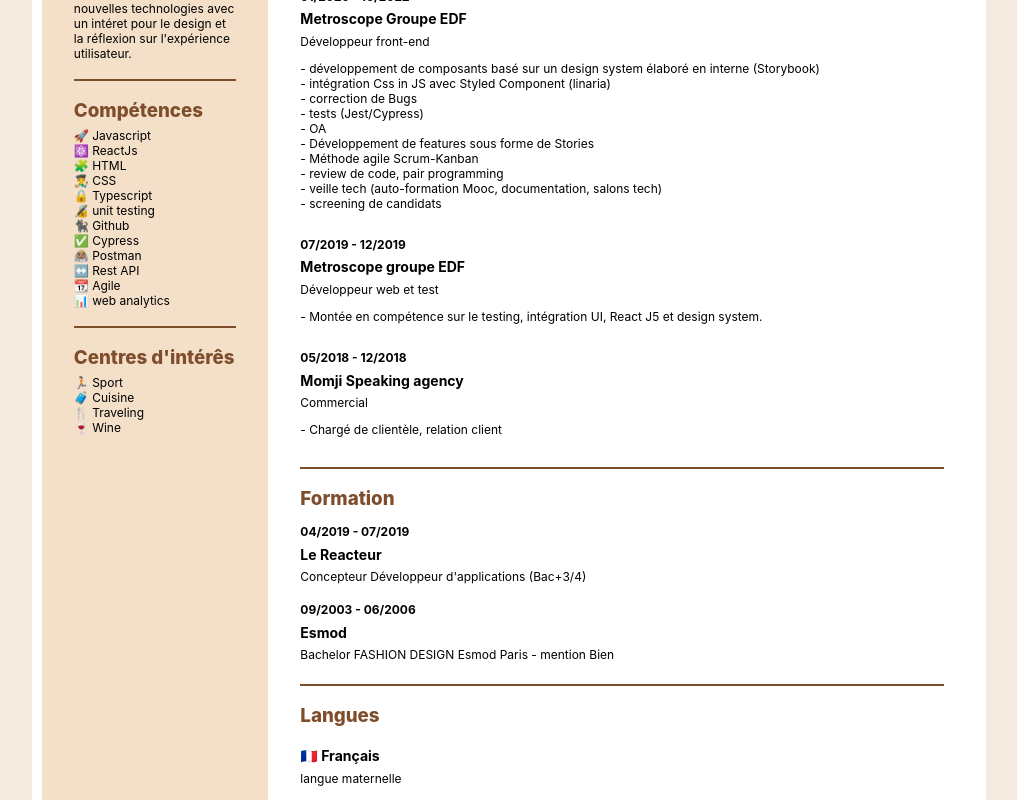
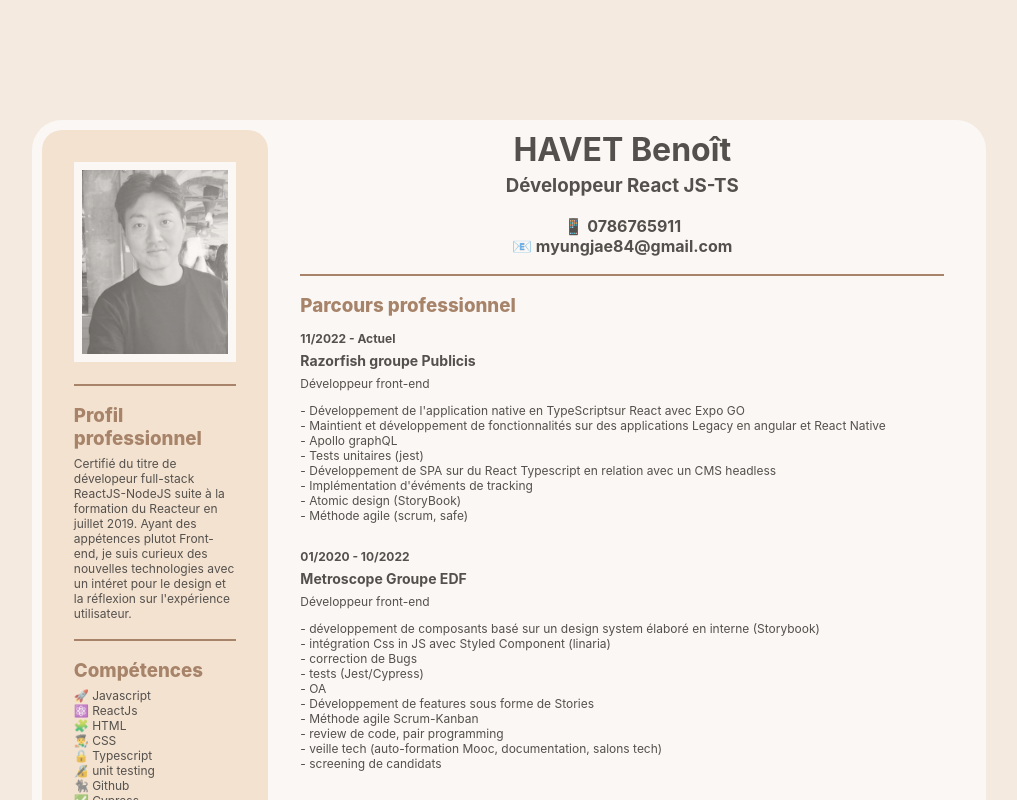
Before and after one commit to BENOITHAVETlmj/resume-2024, a React (Create React App) app: page / in a window 1280 px wide. Shown: the part 440-1240 px from the top of the page, without its empty margins (131-1148 px from the left). Built offline with nearby package versions, Linux system fonts and the light colour scheme.

Commit message:
add some blur effect with framer

```diff
--- a/package.json
+++ b/package.json
@@ -11,6 +11,7 @@
     "@types/react": "^18.2.45",
     "@types/react-dom": "^18.2.18",
     "classnames": "^2.5.1",
+    "framer-motion": "^11.1.7",
     "react": "^18.2.0",
     "react-dom": "^18.2.0",
     "react-scripts": "5.0.1",
--- a/src/App.tsx
+++ b/src/App.tsx
@@ -3,16 +3,36 @@ import Container from "./component/Container";
 import Header from "./component/Header";
 import SidePanel from "./component/SidePanel";
 import ProfilePicture from "./component/ProfilePicture";
-import { Suspense, useEffect, useState } from "react";
+import { Suspense, useEffect, useRef, useState } from "react";
 import Section from "./component/Section";
 import SubSection, { List, ListElement } from "./component/SubSection";
 import { Background, Career, Data, LanguageSkill } from "./types/global";
+import { motion, useMotionValueEvent, useScroll } from "framer-motion";
+import classNames from "classnames";
 
 const Wrapper = styled.div`
   height: 100%;
-  background: #f4eae0;
   display: flex;
   justify-content: center;
+  filter: blur(6em);
+  opacity: 0.6;
+  transition: filter 0.5s ease-out, opacity 0.5s ease-out;
+  &.--unblur {
+    filter: blur(0);
+    opacity: 1;
+  }
+  padding-bottom: 100px;
+`;
+
+const Buffer = styled.div`
+  height: 70vh;
+  filter: blur(6em);
+  opacity: 0.6;
+  transition: filter 0.5s ease-out, opacity 0.5s ease-out;
+  &.--unblur {
+    filter: blur(0);
+    opacity: 1;
+  }
 `;
 
 const RightSide = styled.div`
@@ -24,6 +44,9 @@ const RightSide = styled.div`
 function App() {
   const [data, setData] = useState<any | undefined>();
   const [errorMessage, setErrorMessage] = useState("");
+  const ref = useRef(null);
+
+  const [isBlured, setIsBlured] = useState<boolean>(false);
 
   useEffect(() => {
     const fetchData = async () => {
@@ -99,12 +122,38 @@ function App() {
     ));
   };
 
+  const { scrollYProgress } = useScroll({
+    target: ref,
+    offset: ["start 0.8", "start start"],
+  });
+
+  useMotionValueEvent(scrollYProgress, "change", (latest) => {
+    latest > 0.5 && setIsBlured(true);
+    latest < 0.5 && setIsBlured(false);
+  });
+
   return (
     <Suspense fallback={<p>Loading...</p>}>
-      <Wrapper className="App">
+      <Buffer
+        className={classNames({
+          "--unblur": isBlured,
+        })}
+      />
+      <Wrapper
+        as={motion.div}
+        className={classNames("App", {
+          "--unblur": isBlured,
+        })}
+        ref={ref}
+        style={{ opacity: scrollYProgress }}
+      >
         <Container>
           <>
-            <SidePanel>
+            <SidePanel
+              className={classNames("App", {
+                "--unblur": isBlured,
+              })}
+            >
               <>
                 <ProfilePicture />
                 <Section
--- a/src/component/Container.tsx
+++ b/src/component/Container.tsx
@@ -5,6 +5,7 @@ const Wrapper = styled.div`
   display: flex;
   padding: 10px;
   width: 50%;
+  border-radius: 30px;
   @media (max-width: 1700px) {
     width: 60%;
   }
--- a/src/component/SidePanel.tsx
+++ b/src/component/SidePanel.tsx
@@ -3,12 +3,14 @@ import { styled } from "styled-components";
 const Wrapper = styled.div`
   background: #f4dfc8;
   color: #000000;
+  border-radius: 20px;
 `;
 
 interface SidePanelProps {
   children: JSX.Element;
+  className?: string;
 }
 
-export default function SidePanel({ children }: SidePanelProps) {
-  return <Wrapper>{children}</Wrapper>;
+export default function SidePanel({ children, className }: SidePanelProps) {
+  return <Wrapper className={className}>{children}</Wrapper>;
 }
--- a/src/index.css
+++ b/src/index.css
@@ -5,6 +5,7 @@ body {
     sans-serif;
   -webkit-font-smoothing: antialiased;
   -moz-osx-font-smoothing: grayscale;
+  background: #f4eae0;
 }
 
 code {
```
Also changed, not shown: 2 other files (tests, documents, lock files or other folders).
